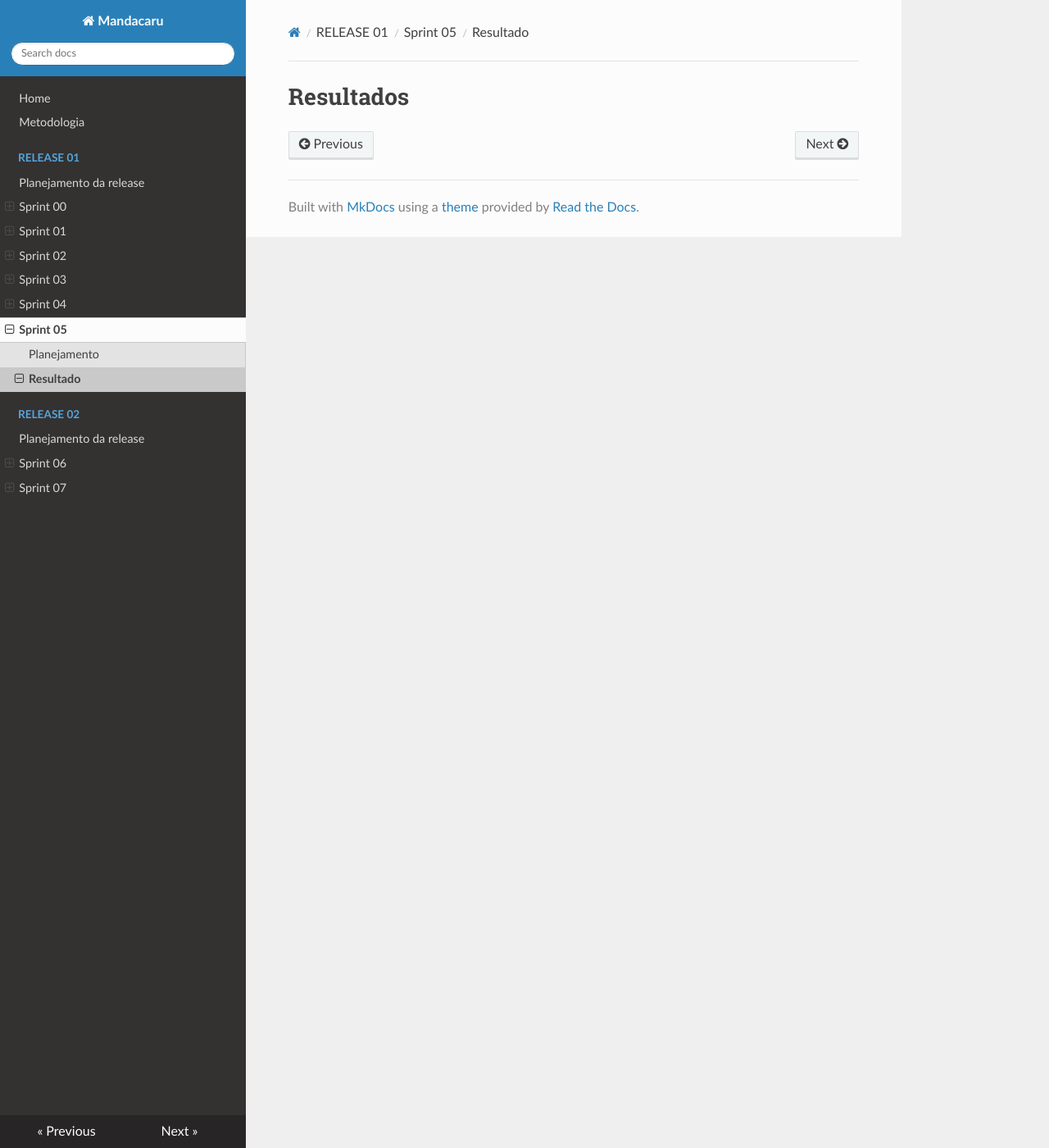
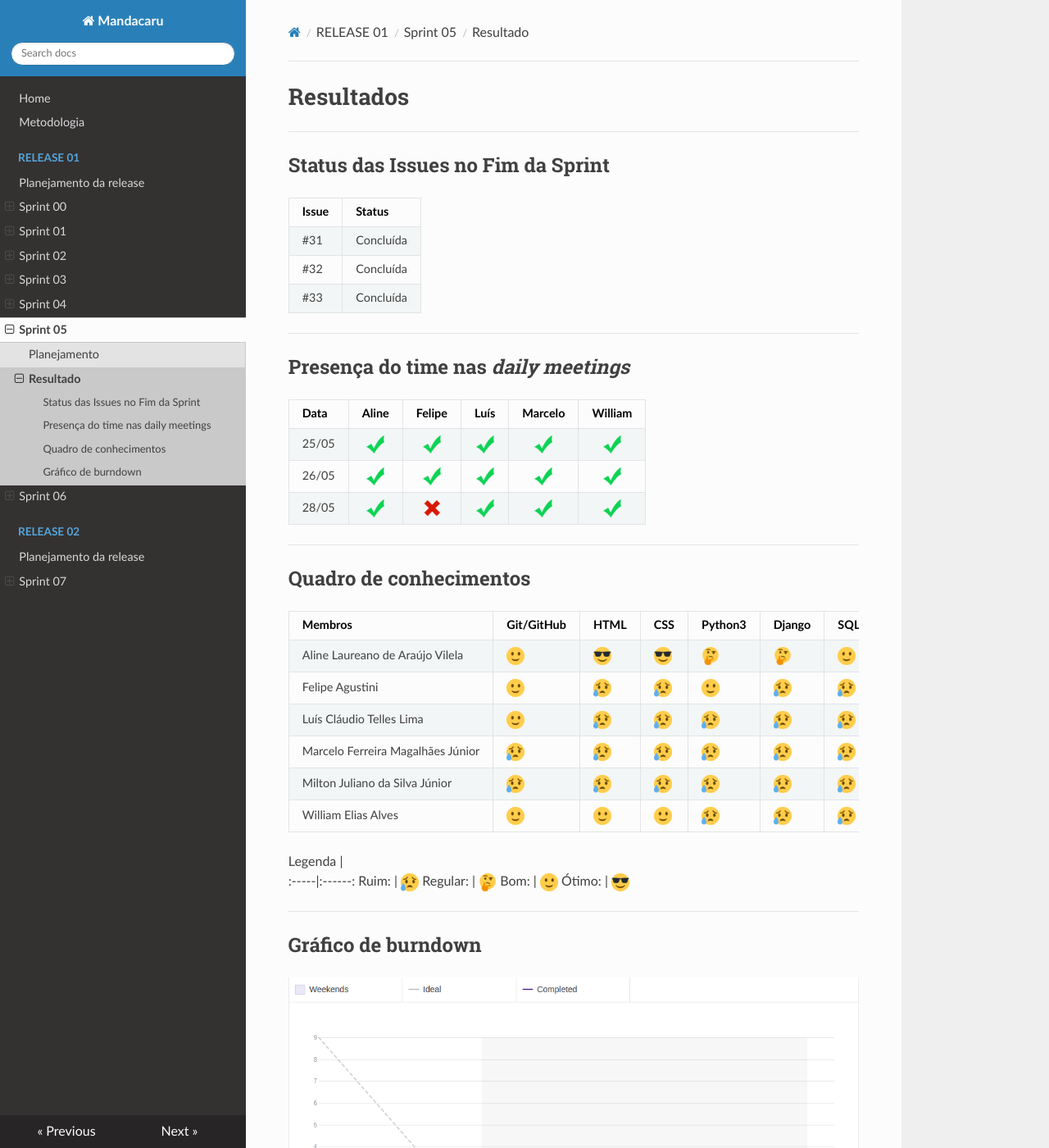
Before and after one commit to MDS-Mandacaru/Documentacao-Mandacaru, an MkDocs documentation site: the page built from docs/Release01/Sprint05/resultados-sprint05.md, in a window 1280 px wide and 1400 px high. Shown: the whole window at 82% size. Built offline with MkDocs 1.6.1, drawn with Linux system fonts in a browser that asks for light colours; nearby versions of some CDN libraries; old or Windows-style settings are respelled for this version of MkDocs.

Commit message:
Resultado da Sprint05 adicionado && Detalhes nos documentos do planejamento da RELEASE 01 e no da Home corrigdos.

```diff
--- a/docs/Release01/Sprint05/resultados-sprint05.md
+++ b/docs/Release01/Sprint05/resultados-sprint05.md
@@ -1 +1,44 @@
 # Resultados
+
+***
+
+##Status das Issues no Fim da Sprint
+|Issue 	| Status|
+|---|----------|
+|#31 |Concluída |
+|#32 |Concluída |
+|#33 |Concluída |
+
+***
+
+##Presença do time nas *daily meetings*
+Data | Aline | Felipe | Luís | Marcelo | William
+:----|:-----:|:------:|:----:|:-------:|:-------:
+25/05| ![Presente](../../img/ok.png) | ![Presente](../../img/ok.png) | ![Presente](../../img/ok.png) | ![Presente](../../img/ok.png) | ![Presente](../../img/ok.png)
+26/05| ![Presente](../../img/ok.png) | ![Presente](../../img/ok.png) | ![Presente](../../img/ok.png) | ![Presente](../../img/ok.png) | ![Presente](../../img/ok.png)
+28/05| ![Presente](../../img/ok.png) | ![Faltou](../../img/x.png) | ![Presente](../../img/ok.png) | ![Presente](../../img/ok.png) | ![Presente](../../img/ok.png)
+
+***
+
+##Quadro de conhecimentos
+
+Membros | Git/GitHub | HTML | CSS | Python3 | Django | SQL (Postgree) | Bootstrap
+------- | --- | ---- | --- | -------- | ------ | -------------- | ---------
+Aline Laureano de Araújo Vilela   | ![Bom](../../img/happy.png) | ![Ótimo](../../img/cool.png) | ![Ótimo](../../img/cool.png) | ![Regular](../../img/thinking.png) | ![Regular](../../img/thinking.png) | ![Bom](../../img/happy.png) | ![Regular](../../img/thinking.png)
+Felipe Agustini | ![Bom](../../img/happy.png) | ![Ruim](../../img/sad.png)  | ![Ruim](../../img/sad.png) | ![Bom](../../img/happy.png) | ![Ruim](../../img/sad.png) | ![Ruim](../../img/sad.png) | ![Ruim](../../img/sad.png)
+Luís Cláudio Telles Lima | ![Bom](../../img/happy.png) | ![Ruim](../../img/sad.png)  | ![Ruim](../../img/sad.png)  | ![Ruim](../../img/sad.png) | ![Ruim](../../img/sad.png) | ![Ruim](../../img/sad.png) | ![Ruim](../../img/sad.png)
+Marcelo Ferreira Magalhães Júnior | ![Ruim](../../img/sad.png)  | ![Ruim](../../img/sad.png)  | ![Ruim](../../img/sad.png)  | ![Ruim](../../img/sad.png)  | ![Ruim](../../img/sad.png) | ![Ruim](../../img/sad.png) | ![Ruim](../../img/sad.png)
+Milton Juliano da Silva Júnior | ![Ruim](../../img/sad.png)  | ![Ruim](../../img/sad.png)  | ![Ruim](../../img/sad.png)  | ![Ruim](../../img/sad.png)  | ![Ruim](../../img/sad.png) | ![Ruim](../../img/sad.png) | ![Ruim](../../img/sad.png)
+William Elias Alves | ![Bom](../../img/happy.png) | ![Bom](../../img/happy.png) | ![Bom](../../img/happy.png) | ![Ruim](../../img/sad.png)  | ![Ruim](../../img/sad.png) | ![Ruim](../../img/sad.png) | ![Ruim](../../img/sad.png)
+
+Legenda |
+:-----|:------:
+ Ruim: | ![Ruim](../../img/sad.png)
+ Regular: | ![Regular](../../img/thinking.png)
+ Bom: | ![Bom](../../img/happy.png)
+ Ótimo: | ![Ótimo](../../img/cool.png)
+
+***
+
+##Gráfico de burndown
+![Burndown Sprint04](/img/burndown_sprint05.png)
--- a/mkdocs.yml
+++ b/mkdocs.yml
@@ -24,12 +24,12 @@ pages:
       - Sprint 05:
         - Planejamento: Release01/Sprint05/planejamento-sprint05.md
         - Resultado: Release01/Sprint05/resultados-sprint05.md
+      - Sprint 06:
+        - Planejamento: Release01/Sprint06/planejamento-sprint06.md
+        - Resultado: Release01/Sprint06/resultados-sprint06.md
 
     - RELEASE 02:
       - Planejamento da release: Release02/planejamento_release02.md
-      - Sprint 06:
-        - Planejamento: Release02/Sprint06/planejamento-sprint06.md
-        - Resultado: Release02/Sprint06/resultados-sprint06.md
       - Sprint 07:
         - Planejamento: Release02/Sprint07/planejamento-sprint07.md
         - Resultado: Release02/Sprint07/resultados-sprint07.md
```
Also changed, not shown: docs/Release01/Sprint05/planejamento-sprint05.md (+11 -1 lines), docs/Release01/planejamento_release01.md (+5 -5 lines), docs/Release02/planejamento_release02.md (+6 -26 lines), docs/index.md (+19 -2 lines), docs/Release01/Sprint06/planejamento-sprint06.md (renamed from docs/Release02/Sprint06/planejamento-sprint06.md), docs/Release01/Sprint06/resultados-sprint06.md (renamed from docs/Release02/Sprint06/resultados-sprint06.md), docs/img/burndown_sprint05.png (added), site/index.html, site/metodologia/index.html, site/search.html, site/sitemap.xml.
